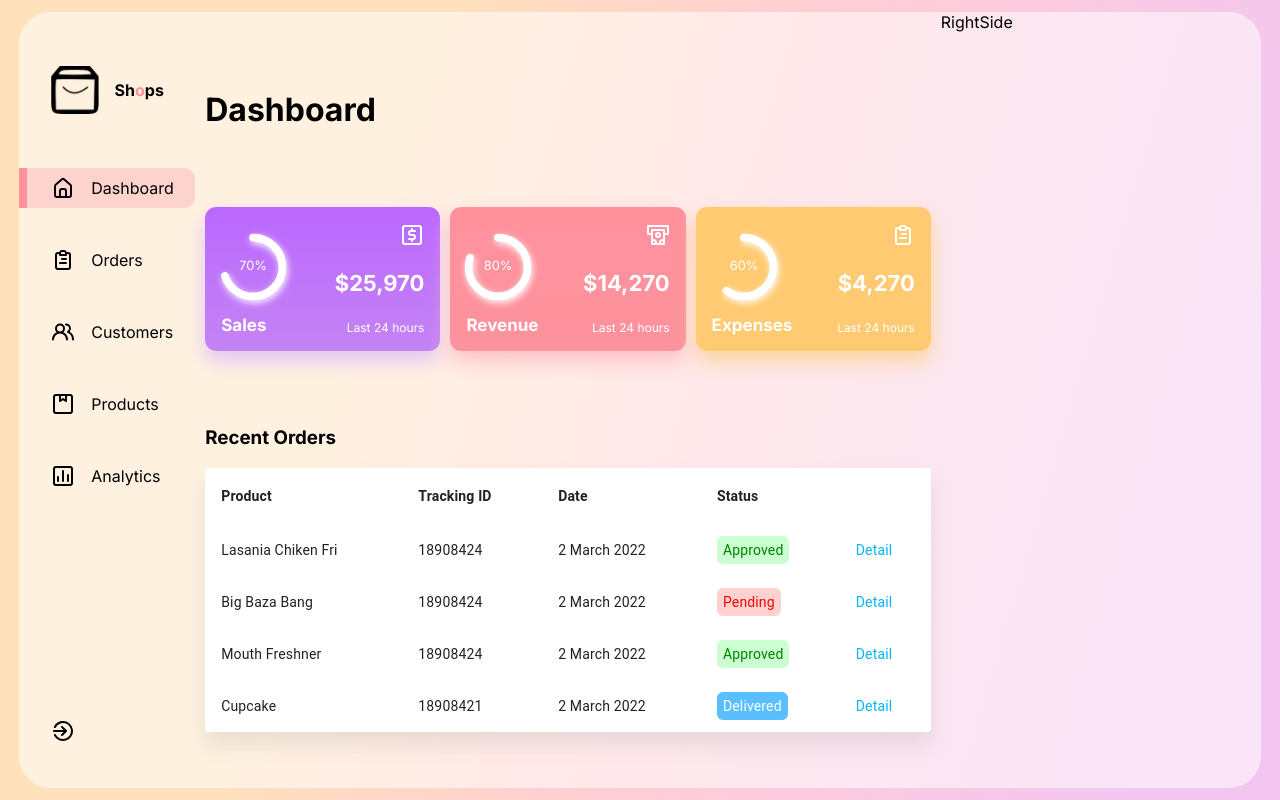
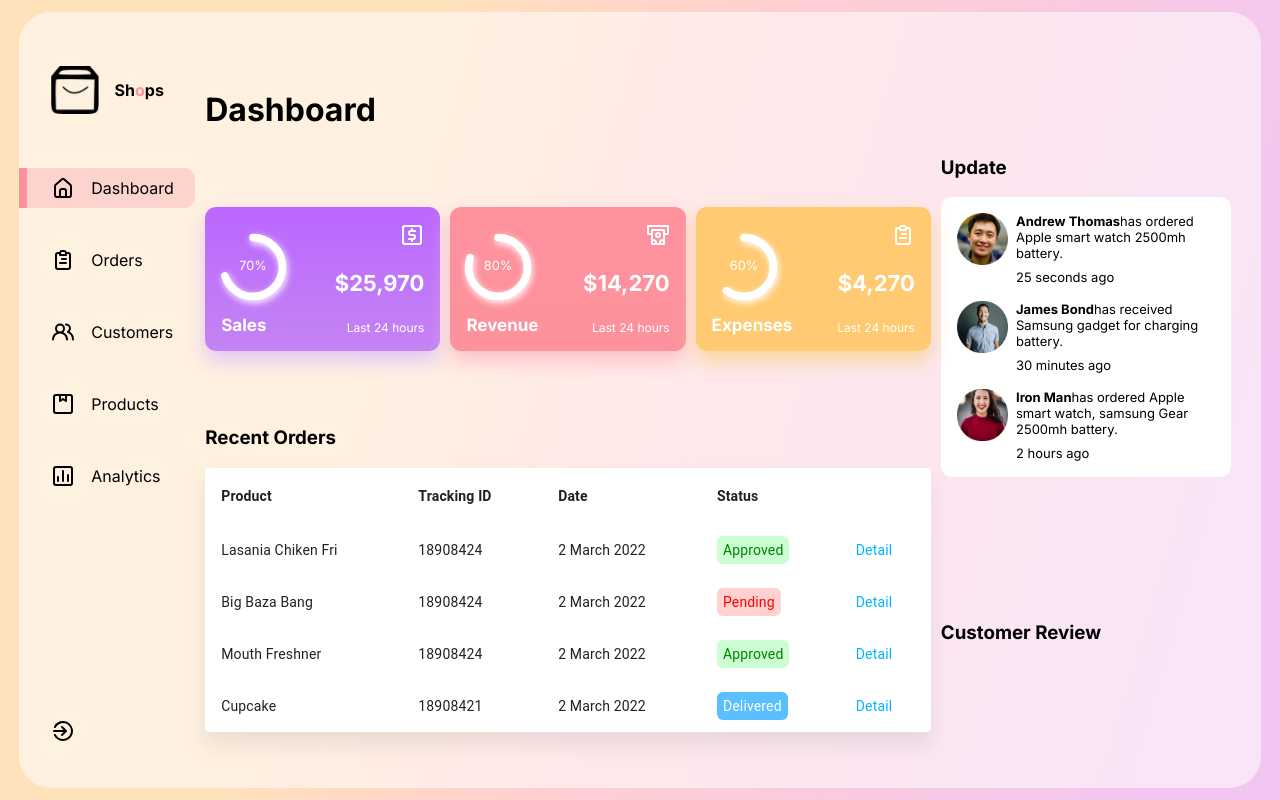
Before and after one commit to inekeyuliam/react-dashboard-admin, a React (Create React App) app: page / in a window 1280 px wide. Built offline with nearby package versions, Linux system fonts and the light colour scheme.

Commit message:
div updates

```diff
--- a/src/components/RightSide/RightSide.css
+++ b/src/components/RightSide/RightSide.css
@@ -0,0 +1,6 @@
+.right-side{
+	display: flex;
+	flex-direction: column;
+	width: 95%;
+	justify-content: space-evenly;
+}
--- a/src/components/RightSide/RightSide.jsx
+++ b/src/components/RightSide/RightSide.jsx
@@ -1,8 +1,17 @@
 import React from 'react'
-
+import Update from '../Update/Update'
+import './RightSide.css'
 const RightSide = () => {
   return (
-	<div>RightSide</div>
+    <div className="right-side">
+      <div>
+        <h3>Update</h3>
+        <Update/>
+      </div>
+      <div>
+        <h3>Customer Review</h3>
+      </div>
+    </div>
   )
 }
 
--- /dev/null
+++ b/src/components/Update/Update.css
@@ -0,0 +1,21 @@
+.updates{
+	width: 85%;
+	background:white ;
+	border-radius: 0.7rem;
+	padding: 1rem;
+	gap: 1rem;
+	display: flex;
+	flex-direction: column;
+	font-size: 13px;
+}
+.update{
+	display: flex;
+	gap: 0.5rem;
+}
+.update > img{
+	width: 3.2rem;
+	height: 3.2rem;
+}
+.notif >div>span:nth-of-type(1){
+	font-weight: bold;
+}
--- /dev/null
+++ b/src/components/Update/Update.jsx
@@ -0,0 +1,30 @@
+import React from 'react'
+import './Update.css'
+import { UpdatesData } from '../../data/data'
+const Update = () => {
+  return (
+	<div className="updates">
+		{UpdatesData.map((update) => {
+			return (
+				<div className="update">
+					<img src={update.img} alt="" />
+					<div className="notif">
+						<div style={{marginBottom: '0.5rem'}}>
+							<span>
+								{update.name}
+							</span>
+							<span>
+								 {update.noti}
+							</span>
+						</div>
+						<span>{update.time}</span>
+
+					</div>
+				</div>
+			)
+		})}
+	</div>
+  )
+}
+
+export default Update
```
